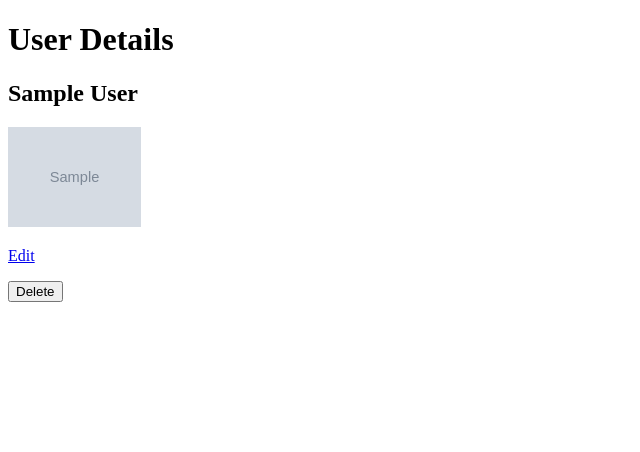
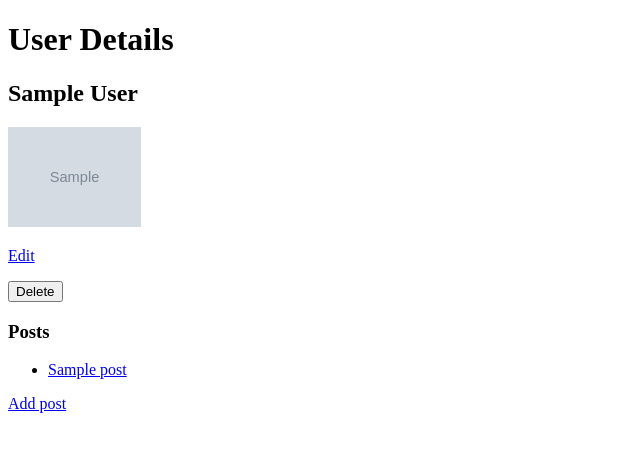
Before and after one commit to ozgenur00/flask-blogly, a Flask app: page /users/1 in a window 1280 px wide. Shown: the top 452 px of the page, without its empty margins (0-640 px from the left). Run offline with Flask 2, Linux system fonts and the light colour scheme; tables that the repository leaves empty hold one stand-in row (values such as "Sample post"); grey boxes marked "Sample" are stand-in pictures.

Commit message:
All required routes added and working

```diff
--- a/app.py
+++ b/app.py
@@ -1,12 +1,13 @@
 """Blogly application."""
 
-from flask import Flask, render_template, redirect, request
-from models import db, connect_db, User
+from flask import Flask, render_template, url_for, redirect, request
+from models import db, connect_db, User, Post
 
 app = Flask(__name__)
 app.config['SQLALCHEMY_DATABASE_URI'] = 'postgresql:///users_db'
 app.config['SQLALCHEMY_TRACK_MODIFICATIONS'] = False
 app.config['SQLALCHEMY_ECHO'] = True
+app.config['SECRET_KEY'] = "this-is-my-secret-key:)"
 
 connect_db(app)
 db.create_all()
@@ -70,3 +71,50 @@ def edited_user(user_id):
     db.session.add(user)
     db.session.commit()
     return redirect(f"/users/{user_id}")
+
+######################POSTS###########################
+
+@app.route('/users/posts/<int:post_id>')
+def post_detail(post_id):
+    post = Post.query.get_or_404(post_id)
+    return render_template('post_detail.html', post=post)
+
+@app.route('/users/<int:user_id>/posts/new', methods=['GET', 'POST'])
+def add_post(user_id):
+    user = User.query.get_or_404(user_id)
+
+    if request.method == 'POST':
+        title = request.form.get('title')
+        description = request.form.get('description')
+        if not title or not description:
+            return redirect(request.url)
+        new_post = Post(title=title, content=description, user_id=user_id)
+        db.session.add(new_post)
+        db.session.commit()
+        return redirect(f"/users/{user_id}")
+
+    return render_template('add_post.html', user=user)
+
+@app.route('/posts/<int:post_id>/edit')
+def edit_post(post_id):
+    post = Post.query.get_or_404(post_id)
+    user_id = post.user_id
+    return render_template('edit_post.html', post=post, user_id=post.user_id)
+
+@app.route('/posts/<int:post_id>/edit/edited', methods=['POST'])
+def edited_post(post_id):
+    post = Post.query.get_or_404(post_id)
+    post.title = request.form['title']
+    post.content = request.form['content']
+
+    db.session.add(post)
+    db.session.commit()
+    return redirect(f"/users/posts/{post_id}")
+
+@app.route('/posts/<int:post_id>/delete', methods=['POST'])
+def delete_post(post_id):
+    post = Post.query.get_or_404(post_id)
+    user_id = post.user_id
+    db.session.delete(post)
+    db.session.commit()
+    return redirect(url_for('user_detail', user_id=user_id))
--- a/templates/user-detail.html
+++ b/templates/user-detail.html
@@ -3,7 +3,6 @@
 {% block title %}User Details{% endblock %}
 
 {% block content %}
-
 <h1>User Details</h1>
 
 <div>
@@ -13,8 +12,18 @@
     <p><a href="/users/{{ user.id }}/edit">Edit</a></p>
     <form action="/users/{{ user.id }}/delete" method="post">
         <button type="submit">Delete</button>
-      </form>
+    </form>
   </div>
+  <h3>Posts</h3>
+  {% if user.posts %}
+  <ul>
+    {% for post in user.posts %}
+    <li><a href="posts/{{ post.id }}">{{ post.title }}</a></li>
+    {% endfor %}
+  </ul>
+  {% else %}
+  <p>No posts yet</p>
+  {% endif %}
 </div>
-
+<a href="/users/{{ user. id }}/posts/new">Add post</a>
 {% endblock %}
```
Also changed, not shown: models.py (+19 -11 lines), seed.py (added, +34 -0 lines), templates/add_post.html (added, +17 -0 lines), templates/edit_post.html (added, +23 -0 lines), templates/post_detail.html (added, +22 -0 lines), templates/posts.html (added, +11 -0 lines).
